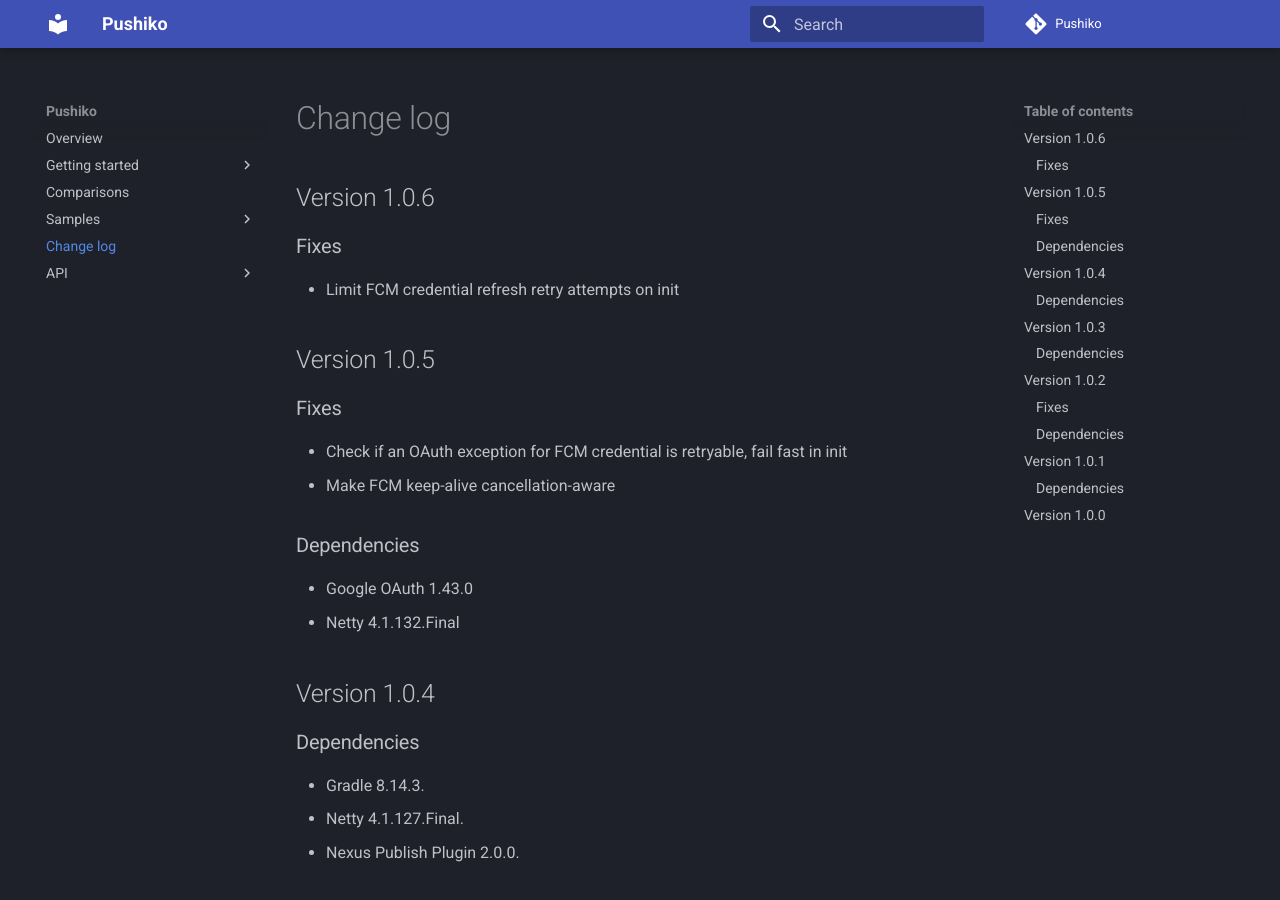
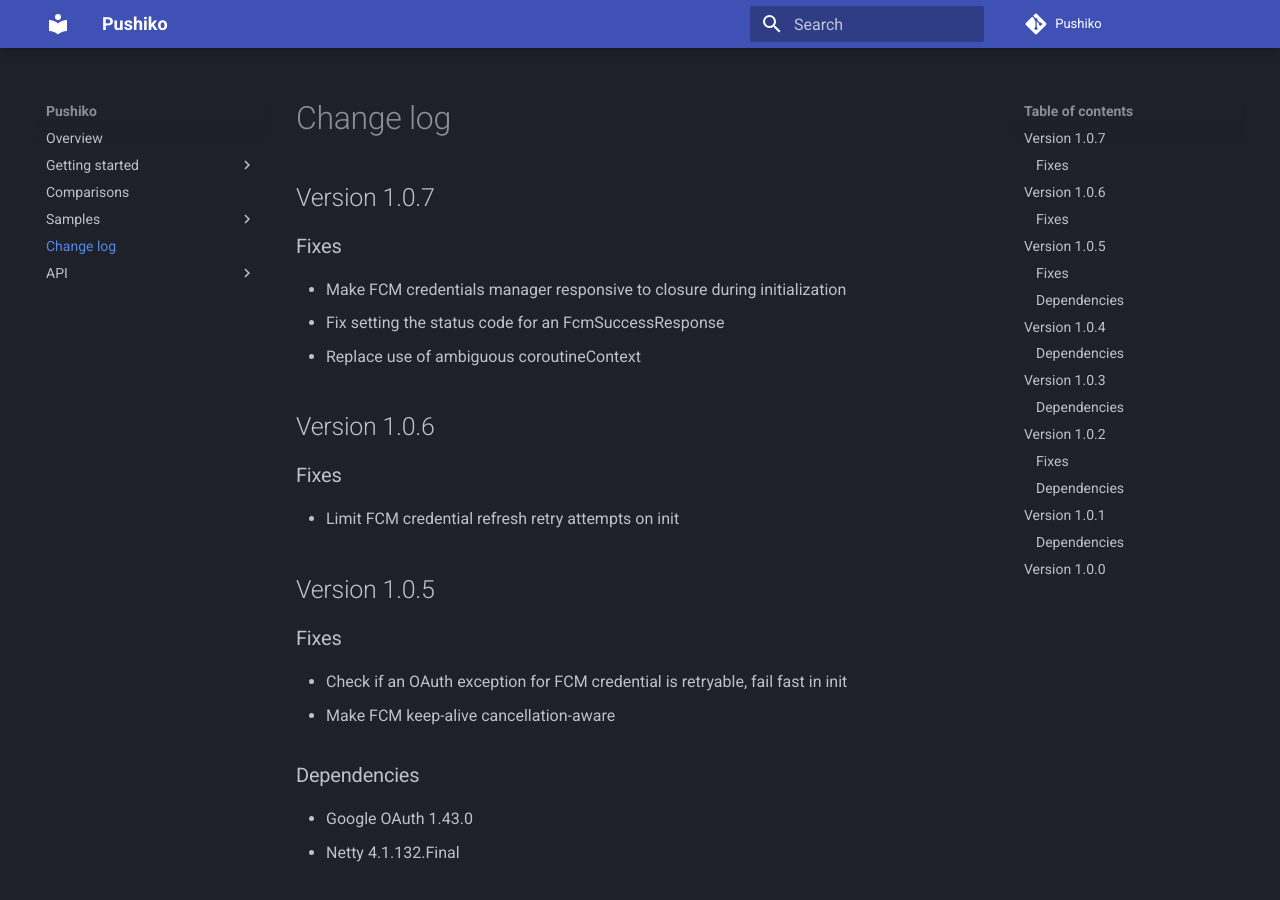
Before and after one commit to bloomberg/pushiko, an MkDocs documentation site: the page built from docs/changelog.md, in a window 1280 px wide and 900 px high. Built offline with MkDocs 1.6.1 and Material for MkDocs 9.7.7, drawn with Linux system fonts in a browser that asks for light colours; comment, search, counter and statistics services are not loaded.

Commit message:
Prepare version 1.0.7
Signed-off-by: kshackleton1 <kshackleton1@bloomberg.net>

```diff
--- a/docs/changelog.md
+++ b/docs/changelog.md
@@ -1,3 +1,11 @@
+## Version 1.0.7
+
+### Fixes
+
+* Make FCM credentials manager responsive to closure during initialization
+* Fix setting the status code for an FcmSuccessResponse
+* Replace use of ambiguous coroutineContext
+
 ## Version 1.0.6
 
 ### Fixes
```
Also changed, not shown: 1 other file.
